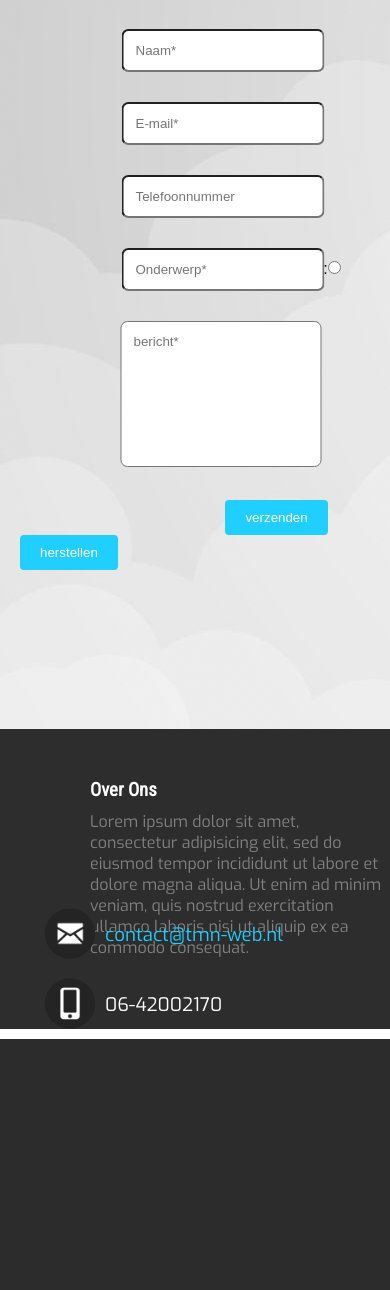
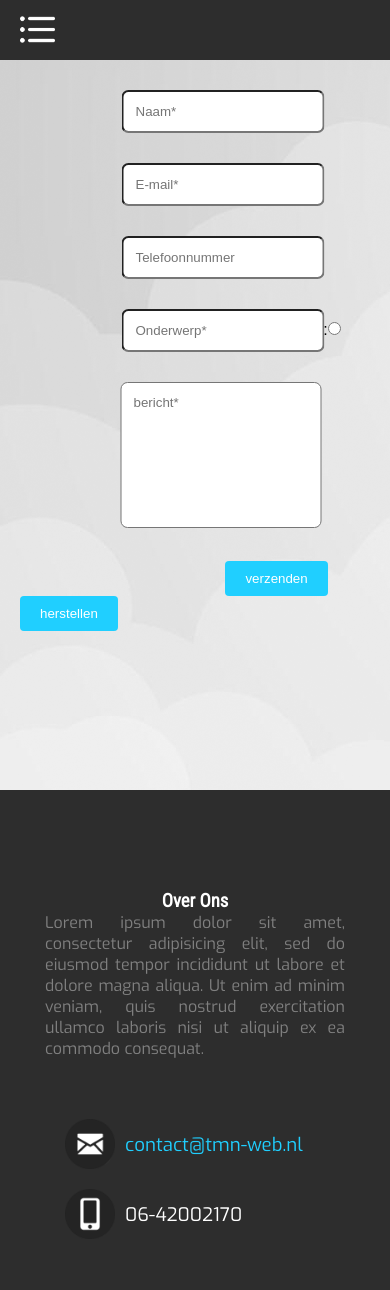
Before and after one commit to ThomasVanRijn/TMN-Web, a PHP site: page /contact.html in a window 390 px wide. Shown: the part 212-1502 px from the top of the page. Before the commit the page ends 1251 px from the top, so only its background shows below. Run offline with PHP 8.4, Linux system fonts and the light colour scheme.

Commit message:
contact nav af!

```diff
--- a/contact.html
+++ b/contact.html
@@ -4,27 +4,29 @@
     <meta charset="utf-8">
     <title>TMN-Web</title>
     <link rel="stylesheet" href="css/contact.css">
+    <meta name="viewport" content="width=device-width, initial-scale=1.0">
 
     <!-- fonts -->
     <link href="https://fonts.googleapis.com/css?family=Exo|Roboto+Condensed" rel="stylesheet">
   </head>
   <body>
+    <header>
+      <div class="content">
+        <h1>Contact</h1>
+      </div>
+    </header>
+
     <nav>
+      <a href="javascript:void(0);" class="icon" onclick="navigation()">
+        <img class="menu" src="img/menu.png" alt="">
+      </a>
       <div id="content">
         <a class="active" href="index.html">Home</a>
         <a href="over_ons.html">Over ons</a>
         <a href="contact.html">Contact</a>
       </div>
     </nav>
-    <header>
-      <div class="content">
-        <!-- <img src="img/logo.png" alt=""> -->
 
-        <h1>Contact</h1>
-
-        <!-- <a href="over_ons.html"><button type="button" name="meer_informatie">Meer informatie</button></a> -->
-      </div>
-    </header>
     <main>
       <div class="formulier">
         <form method="post" action="mailto:lachuuhh@gmail.com">
--- a/css/contact.css
+++ b/css/contact.css
@@ -53,16 +53,24 @@ header .content button:hover {
 }
 
 nav {
-
+  background-color: #2d2d2d;
+  position: -webkit-sticky;
+  position: sticky;
+  top: 0;
+  z-index: 1;
+}
+nav img.menu {
+  width: 50px;
+  background-color: #2d2d2d;
+  padding: 15px 20px;
+  display: none;
 }
 nav #content{
-  background-color: rgba(45,45, 45, 0.80);
+  background-color: rgba(45,45, 45, 1);
   z-index: 1;
-  position: fixed;
-  top: -50px;
   width: 100%;
-  transition: top 0.3s;
   text-align: center;
+  display: block;
 }
 nav #content a {
   color: white;
@@ -72,8 +80,9 @@ nav #content a {
   margin: 0;
 }
 nav #content a:hover {
-  background-color: white;
+  background-color: #ededed;
   color: #2d2d2d;
+
 }
 
 main {
@@ -168,3 +177,86 @@ footer .over_ons p {
   color: grey;
   /* text-align: justify; */
 }
+
+/* mobile version */
+@media screen and (max-width: 420px) {
+  nav {
+    background-color: #2d2d2d;
+  }
+  nav img.menu {
+    width: 35px;
+    background-color: #2d2d2d;
+    padding: 13px 20px;
+    display: block;
+  }
+  nav #content{
+    background-color: rgba(45,45, 45, 1);
+    z-index: 1;
+    width: 100%;
+    text-align: center;
+
+    display: none;
+  }
+  nav #content a {
+    display: block;
+    width: 100%;
+    padding: 5px 0;
+  }
+  nav #content a:hover {
+    background-color: #ededed;
+    color: #2d2d2d;
+
+  }
+
+
+  footer {
+    width: 100%;
+    height: 500px;
+    background-color: #2d2d2d;
+
+    display: flex;
+    justify-content: center;
+    align-items: center;
+  }
+  footer .content {
+    width: 750px;
+    height: 200px;
+    /* background-color: red; */
+  }
+  footer .contact_gegevens {
+    width: 300px;
+    /* background-color: blue; */
+    margin-left: 0;
+    position: relative;
+    top: 0;
+    transform: translateY(0);
+    left: 50%;
+    transform: translateX(-50%);
+  }
+  footer .over_ons {
+    width: 300px;
+    float: none;
+    margin: auto;
+    transform: translateY(-50px);
+  }
+  footer .over_ons h3 {
+    color: white;
+    margin-bottom: 0;
+    text-align: center;
+  }
+  footer .over_ons p {
+    color: grey;
+    text-align: justify;
+  }
+  footer .contact {
+    width: 300px;
+    /* background-color: red; */
+    margin: 0;
+    display: flex;
+    align-items: center;
+  }
+}
+/* ipad version */
+@media screen and (min-width: 421px) and (max-width: 900px) {
+
+}
--- a/css/over_ons.css
+++ b/css/over_ons.css
@@ -216,8 +216,8 @@ footer .over_ons p {
   main .personen{
     width: 300px;
     margin-right: 50px;
-    margin: auto;
     margin-top: 35px;
+    margin: 5px;
   }
   main .personen img{
     height: 200px;
```
